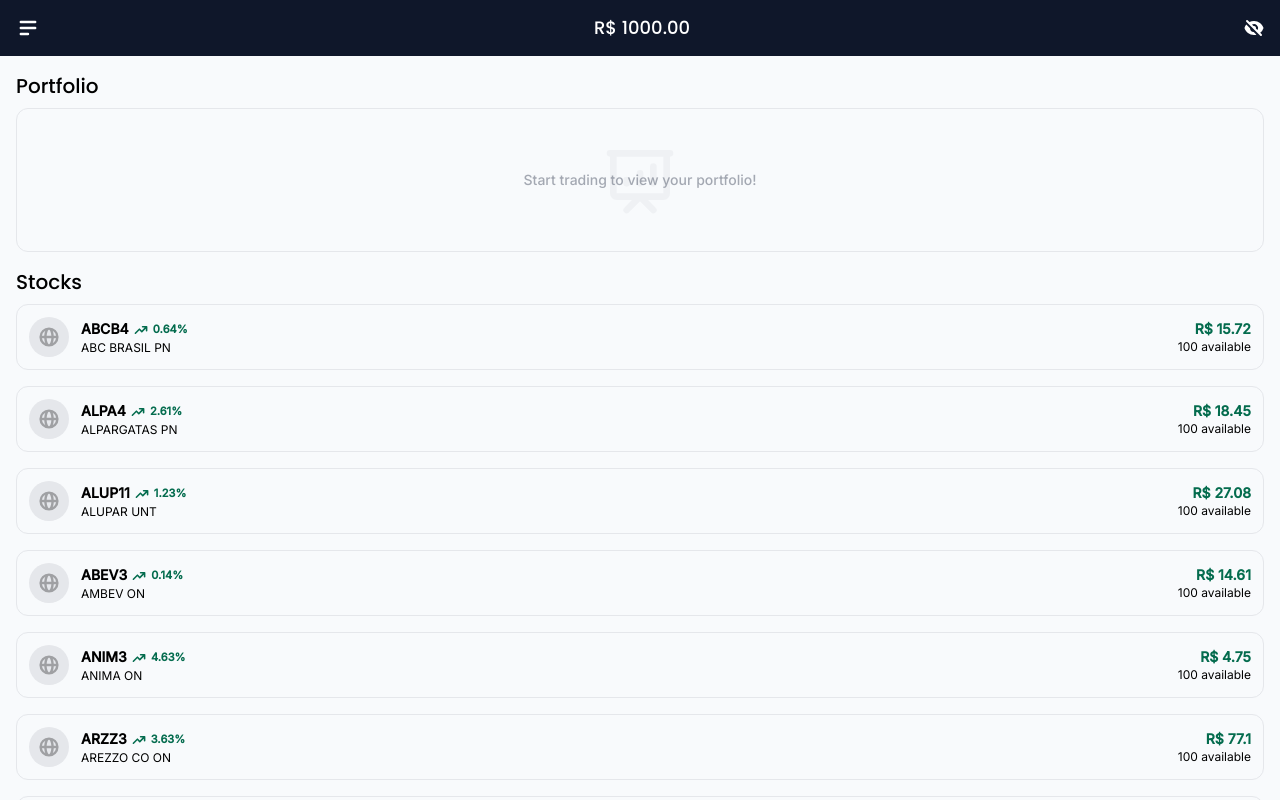
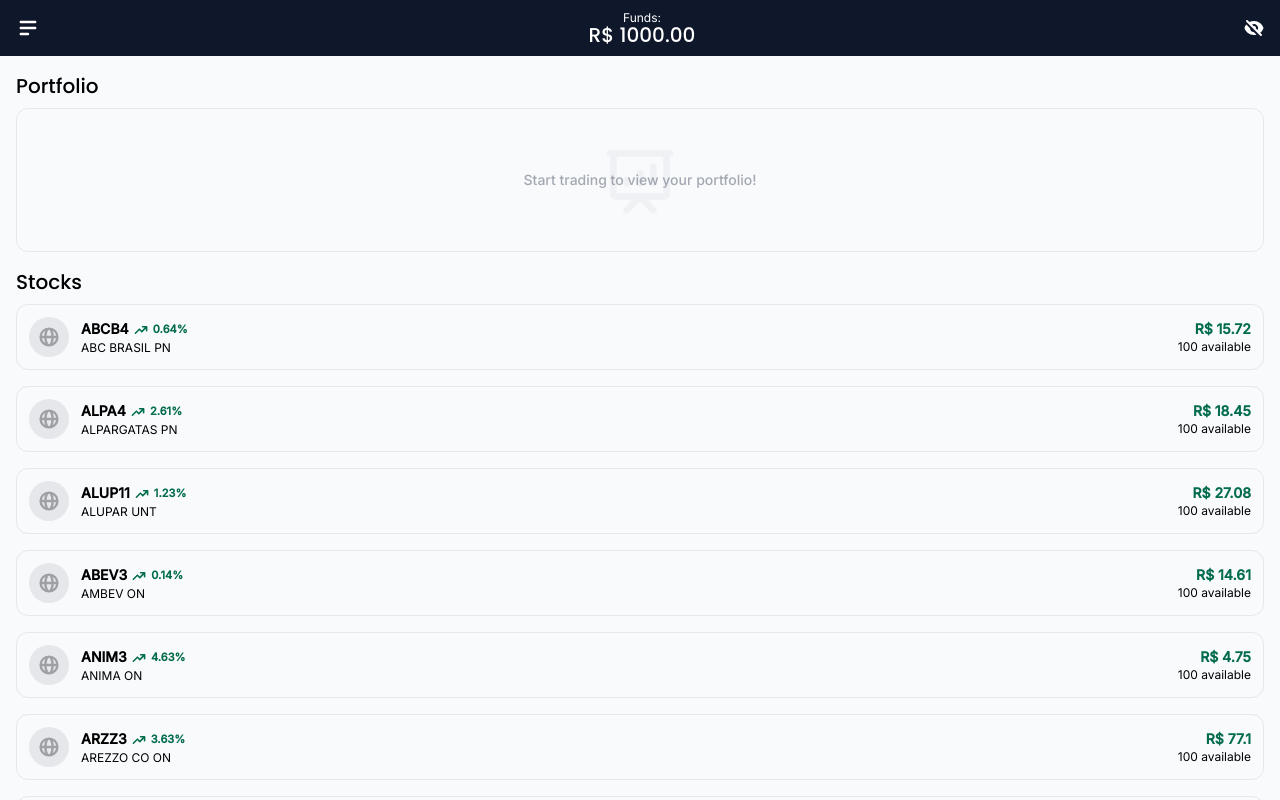
Before and after one commit to pedrossdemelo/xt-brokers, a React (Vite) app: page /login in a window 1280 px wide. Both pictures are taken after typing "name@example.com", "Sample123" into the empty fields and a click on the button "Login". Shown: the top 800 px of the page. Built offline with nearby package versions, Linux system fonts and the light colour scheme.

Commit message:
feat: add funds label

```diff
--- a/src/components/Header.tsx
+++ b/src/components/Header.tsx
@@ -110,13 +110,19 @@ export default function Header() {
         </Dropdown.Item>
       </Dropdown>
 
-      <h1
-        className={`text-lg font-medium px-2 rounded-md ${
+      <div
+        className={`text-center -mb-0.5 px-2 rounded ${
           !showFunds && "text-slate-800 bg-slate-800 select-none"
         }`}
       >
-        R$ {funds.toFixed(2)}
-      </h1>
+        <label htmlFor="funds" className="block text-xs -mb-[5px]">
+          Funds:
+        </label>
+
+        <h1 className={"text-xl font-medium rounded-md"} id="funds">
+          R$ {funds.toFixed(2)}
+        </h1>
+      </div>
 
       <button onClick={toggleFunds}>
         {showFunds ? (
```
